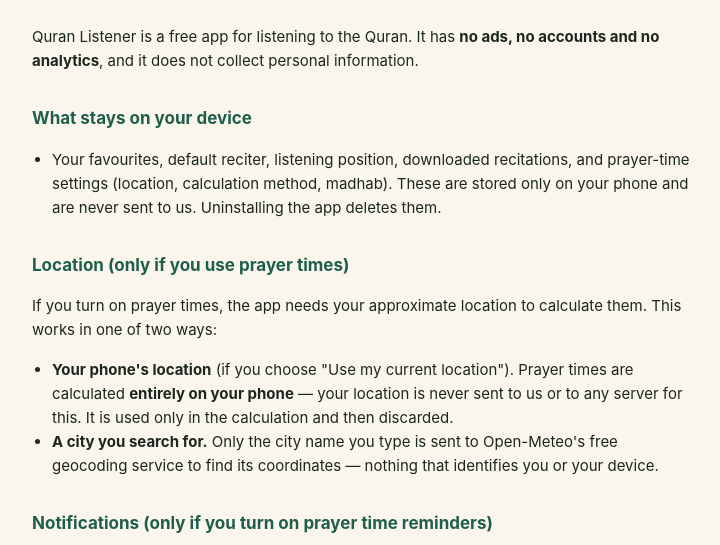
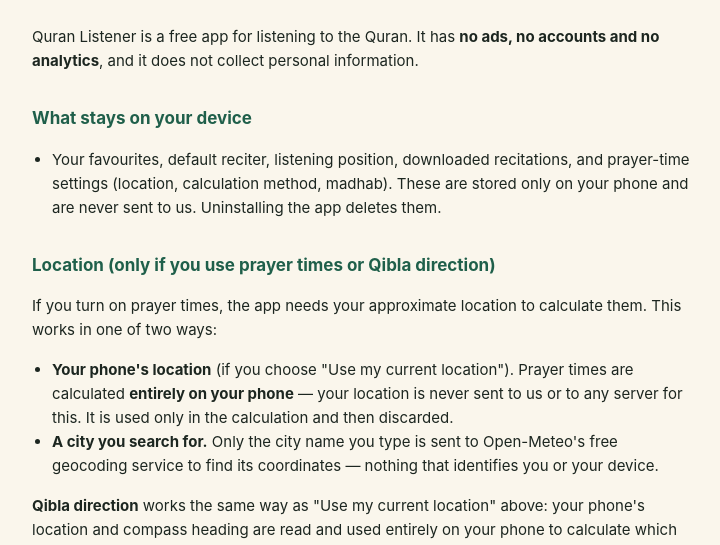
Before and after one commit to abbasiumar2702/quran-listener-legal, a plain HTML site: page index.html in a window 1280 px wide. Shown: the part 251-796 px from the top of the page, without its empty margins (278-998 px from the left). Drawn offline with Linux system fonts and the light colour scheme.

Commit message:
Disclose Qibla direction's location/compass use (on-device only)

```diff
--- a/index.html
+++ b/index.html
@@ -32,7 +32,7 @@
     Uninstalling the app deletes them.</li>
   </ul>
 
-  <h2>Location (only if you use prayer times)</h2>
+  <h2>Location (only if you use prayer times or Qibla direction)</h2>
   <p>If you turn on prayer times, the app needs your approximate location to
   calculate them. This works in one of two ways:</p>
   <ul>
@@ -44,6 +44,10 @@
     sent to Open-Meteo's free geocoding service to find its coordinates —
     nothing that identifies you or your device.</li>
   </ul>
+  <p><strong>Qibla direction</strong> works the same way as "Use my current
+  location" above: your phone's location and compass heading are read and
+  used entirely on your phone to calculate which way to face, and are never
+  sent anywhere.</p>
 
   <h2>Notifications (only if you turn on prayer time reminders)</h2>
   <p>If enabled, the app schedules local reminder notifications at each
```
